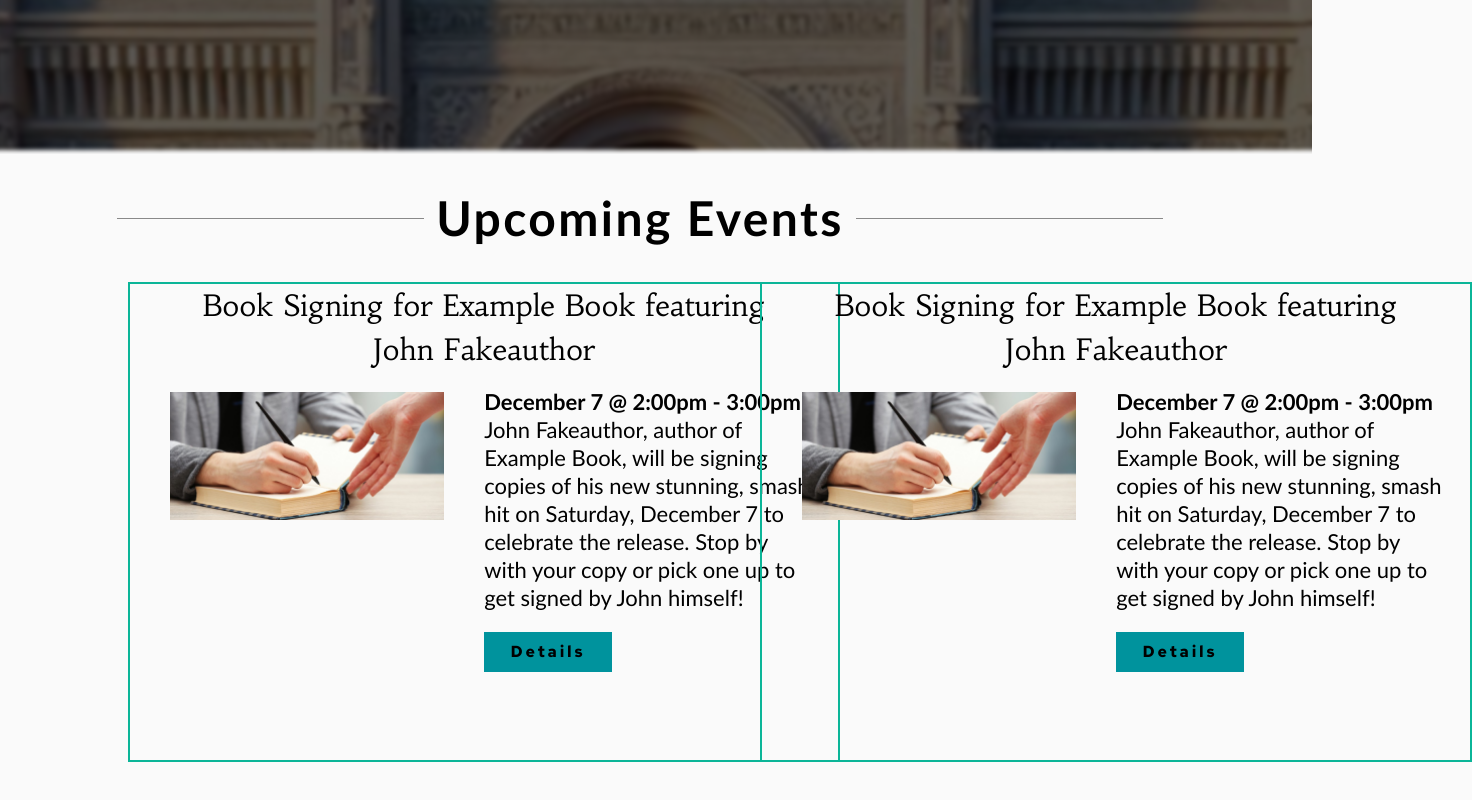
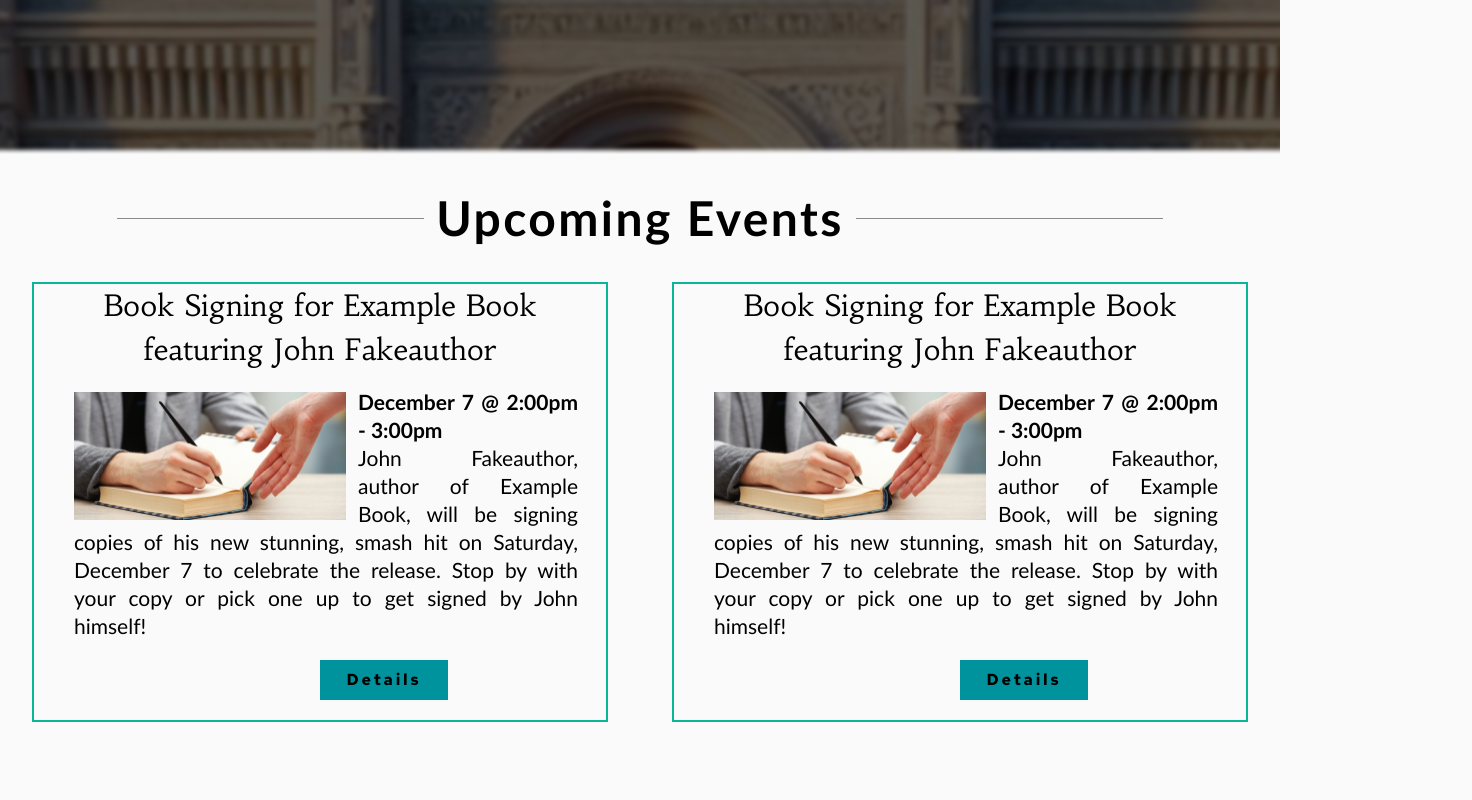
Before and after one commit to twilliams1999/LibrarySampleSite, a Next.js app: page / in a window 1280 px wide. Shown: the part 486-1286 px from the top of the page, 1472 px wide, since content can reach past the window. Built offline with nearby package versions, Linux system fonts and the light colour scheme.

Commit message:
Changed UpcomingEvents to components & fixed bugs

```diff
--- a/app/page.tsx
+++ b/app/page.tsx
@@ -1,11 +1,11 @@
-"use client"
 import Image from "next/image";
 import NavigationBar from "@/components/NavigationBar";
 import CatalogSearch from "@/components/CatalogSearch";
+import UpcomingEventCard from "@/components/UpcomingEventCard";
 
 export default function Home() {
   return (
-    <main className="flex min-h-screen flex-col items-center">
+    <main className="flex min-h-screen w-full overflow-hidden flex-col items-center">
       <div className="items-center justify-between font-mono text-sm lg:flex">
         <div className="bottom-0 flex h-48 w-full items-end justify-center lg:static lg:bg-none">
             <Image
@@ -33,31 +33,24 @@ export default function Home() {
           <h2 className="relative text-5xl font-bold font-[Calibri] tracking-wider text-black">Upcoming Events</h2>
           <div className="mx-3 relative w-[24%] h-[1px] bg-[#898989]" />
         </div>
-        <div id="upcoming-events-body" className="h-[30rem] w-full grid grid-cols-2 auto-rows-auto gap-[15rem]">
-          <div id="event-book-signing" className="ml-32 w-[44.5rem] border-[#0BB598] border-2 ">
-            <div id="book-signing-header" className="flex text-center mx-[2.4rem] text-black text-[22pt] font-[Habibi]">
-              <h3>Book Signing for Example Book featuring John Fakeauthor</h3>
-            </div>
-            <div id="book-signing-body" className="flex flex-row h-[15rem]">
-              <img src="/book-signing 1.png" className="ml-10 mt-5 h-[8rem]"/>
-              <p className="ml-10 mr-7 mt-4 leading-7 text-[22px] font-[Calibri] text-black"><b>December 7 @ 2:00pm - 3:00pm</b><br />John Fakeauthor, author of Example Book, will be signing copies of his new stunning, smash hit on Saturday, December 7 to celebrate the release. Stop by with your copy or pick one up to get signed by John himself!</p>
-            </div>
-            <div id="book-signing-details" className="flex w-full h-20 items-center justify-center">
-              <button className="relative md:left-16 bg-[#00939D] font-[RedHatText] tracking-[0.175em] w-32 h-10" >Details</button>
-            </div>
-          </div>
-          <div id="event-book-signing" className="mr-32 w-[44.5rem] border-[#0BB598] border-2">
-            <div id="book-signing-header" className="flex text-center mx-[2.4rem] text-black text-[22pt] font-[Habibi]">
-              <h3>Book Signing for Example Book featuring John Fakeauthor</h3>
-            </div>
-            <div id="book-signing-body" className="flex flex-row h-[15rem]">
-              <img src="/book-signing 1.png" className="ml-10 mt-5 h-[8rem]"/>
-              <p className="ml-10 mr-7 mt-4 leading-7 text-[22px] font-[Calibri] text-black"><b>December 7 @ 2:00pm - 3:00pm</b><br />John Fakeauthor, author of Example Book, will be signing copies of his new stunning, smash hit on Saturday, December 7 to celebrate the release. Stop by with your copy or pick one up to get signed by John himself!</p>
-            </div>
-            <div id="book-signing-details" className="flex w-full h-20 items-center justify-center">
-              <button className="relative md:left-16 bg-[#00939D] font-[RedHatText] tracking-[0.175em] w-32 h-10" >Details</button>
-            </div>
-          </div>
+        <div id="upcoming-events-body" className="w-full grid grid-cols-2 auto-rows-auto">
+          <UpcomingEventCard isLeft
+            eventid="event-book-signing"
+            title="Book Signing for Example Book featuring John Fakeauthor"
+            image="/book-signing 1.png"
+            alt="Book Signing Event"
+            datestring="December 7 @ 2:00pm - 3:00pm"
+            description="John Fakeauthor, author of Example Book, will be signing copies of his new stunning, smash hit on Saturday, December 7 to celebrate the release. Stop by with your copy or pick one up to get signed by John himself!"
+          />
+          <UpcomingEventCard
+            eventid="event-book-signing-2"
+            title="Book Signing for Example Book featuring John Fakeauthor"
+            image="/book-signing 1.png"
+            alt="Book Signing Event"
+            datestring="December 7 @ 2:00pm - 3:00pm"
+            description="John Fakeauthor, author of Example Book, will be signing copies of his new stunning, smash hit on Saturday, December 7 to celebrate the release. Stop by with your copy or pick one up to get signed by John himself!"
+          />
+
         </div>
       </div>
     </main>
--- a/components/CatalogSearch.tsx
+++ b/components/CatalogSearch.tsx
@@ -1,5 +1,3 @@
-import { searchCatalogue } from '@/lib/data';
-
 export default async function CatalogSearch() {
     return(
         <div className="relative flex w-[25rem] md:w-[50rem] h-12 justify-center rounded">
--- /dev/null
+++ b/components/UpcomingEventCard.tsx
@@ -0,0 +1,25 @@
+'use client'
+
+import Image from "next/image"
+
+export default function UpcomingEventCard({isLeft, eventid, title, image, alt, datestring, description}) {
+    return (
+        <div id={eventid} className={`${isLeft ? "ml-8 justify-self-start" : "mr-8 justify-self-end"} text-center flex flex-col w-[45vw] border-[#0BB598] border-2`}>
+            <div className="flex text-center mx-[2.4rem] text-black text-[22pt] font-[Habibi]">
+                <h3>{title}</h3>
+            </div>
+            <div className="min-h-[15rem]">
+                    <Image
+                        src={image}
+                        alt={alt}
+                        height={1080}
+                        width={1920}
+                        className="ml-10 mt-5 mr-3 h-[8rem] w-[17rem] float-left"/>
+                    <p className="text-justify ml-10 mr-7 mt-4 leading-7 text-[21px] font-[Calibri] text-black"><b>{datestring}</b><br />{description}</p>
+            </div>
+            <div id={`${eventid}-details`} className="flex w-full h-20 items-center justify-center">
+                <button className="relative md:left-16 bg-[#00939D] font-[RedHatText] tracking-[0.175em] w-32 h-10" >Details</button>
+            </div>
+        </div>
+    );
+}
```
